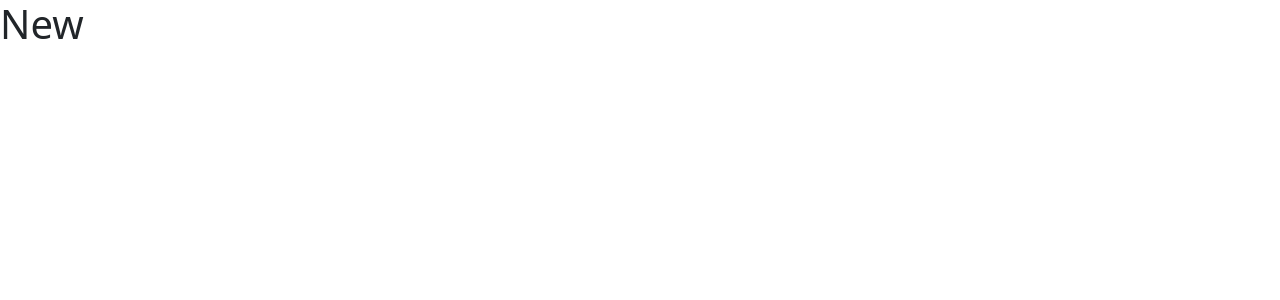
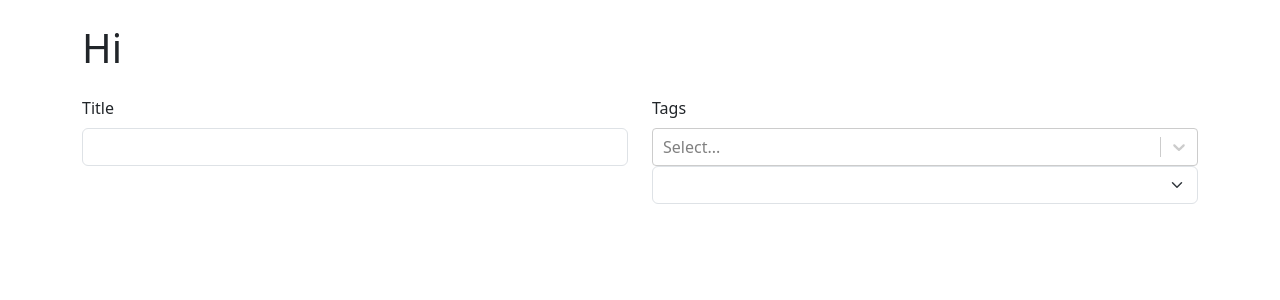
Before and after one commit to theallSparky/NotesTAKEr, a React (Vite) app in the folder NotesTAKEr/: page /new in a window 1280 px wide. Shown: the top 300 px of the page. Built offline with nearby package versions, Linux system fonts and the light colour scheme.

Commit message:
Added react-select, made noteform and newnote

```diff
--- a/NotesTAKEr/package.json
+++ b/NotesTAKEr/package.json
@@ -14,7 +14,8 @@
     "react": "^18.2.0",
     "react-bootstrap": "^2.9.0",
     "react-dom": "^18.2.0",
-    "react-router-dom": "^6.17.0"
+    "react-router-dom": "^6.17.0",
+    "react-select": "^5.7.7"
   },
   "devDependencies": {
     "@types/react": "^18.2.15",
--- a/NotesTAKEr/src/App.tsx
+++ b/NotesTAKEr/src/App.tsx
@@ -1,18 +1,22 @@
 import 'bootstrap/dist/css/bootstrap.min.css'
+import { Container } from 'react-bootstrap'
 import { Route, Routes, Navigate } from 'react-router-dom'
+import { NewNote } from './NewNote'
 
 function App() {
   return (
+    <Container className="my-4">
     <Routes>
       <Route path="/" element={<h1>Hello there, and welcome to NotesTAKEr!</h1>} />
       <Route path="/author" element={<h1>Welcome to the about author page!</h1>} />
-      <Route path="/new" element={<h1>New</h1> } />
+      <Route path="/new" element={<NewNote />} />
       <Route path="/:id">
         <Route index element={<h1>Show</h1>} />
         <Route path="edit" element={<h1>Edit</h1>} />
       </Route>
       <Route path="*" element={<Navigate to="/" />} />
     </Routes>
+    </Container>
   )
 }
 
--- /dev/null
+++ b/NotesTAKEr/src/NewNote.tsx
@@ -0,0 +1,10 @@
+import { NoteForm } from './NoteForm'
+
+export function NewNote() {
+    return(
+        <div>
+            <h1 className="mb-4">Hi</h1>
+            <NoteForm />
+        </div>
+    )
+}
--- /dev/null
+++ b/NotesTAKEr/src/NoteForm.tsx
@@ -0,0 +1,26 @@
+import { Form, Stack, Row, Col } from 'react-bootstrap'
+import CreatableReactSelect from 'react-select/creatable'
+
+export function NoteForm() {
+    return (
+        <Form>
+            <Stack gap={4}>
+                <Row>
+                    <Col>
+                        <Form.Group controlId='title'>
+                            <Form.Label>Title</Form.Label>
+                            <Form.Control required />
+                        </Form.Group>
+                    </Col>
+                    <Col>
+                        <Form.Group controlId='tags'>
+                            <Form.Label>Tags</Form.Label>
+                            <CreatableReactSelect isMulti />
+                            <Form.Select required />
+                        </Form.Group>
+                    </Col>
+                </Row>
+            </Stack>
+        </Form>
+    )
+}
```
Also changed, not shown: 1 other file (tests, documents, lock files or other folders).
